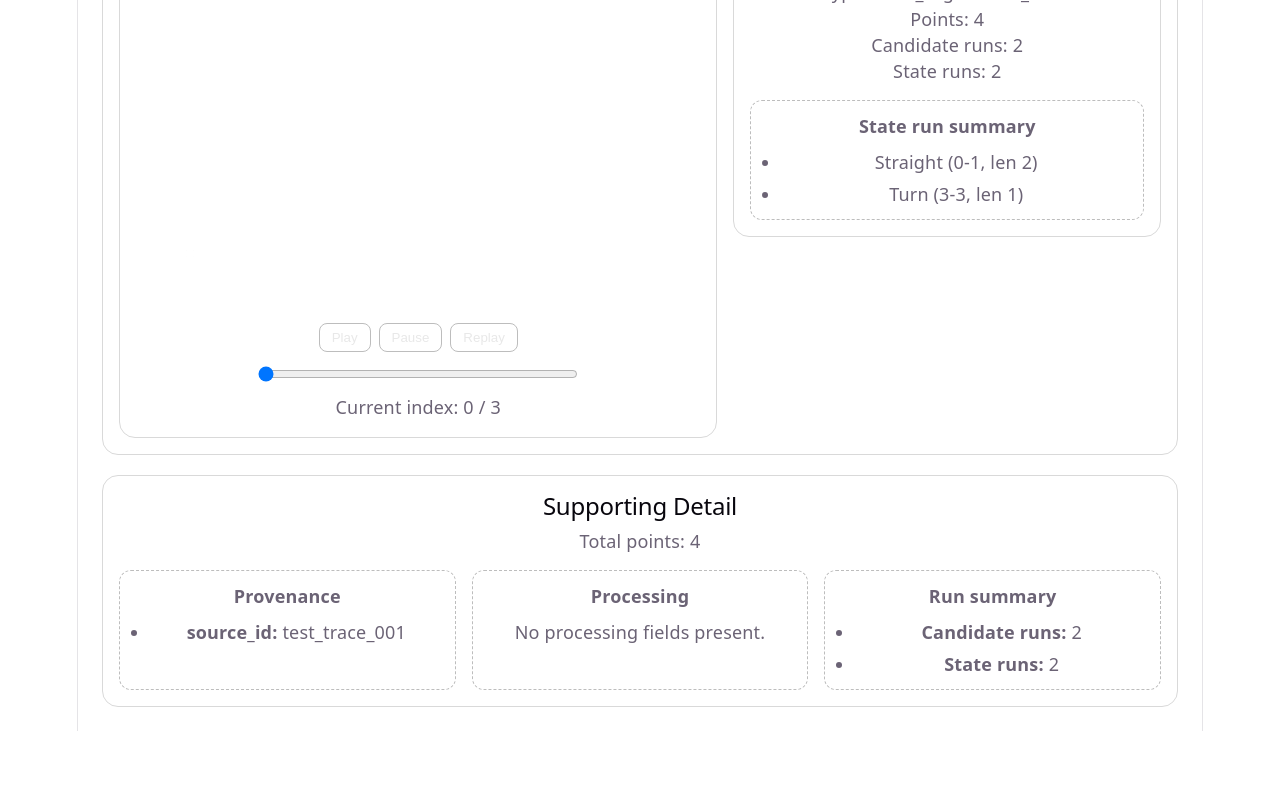
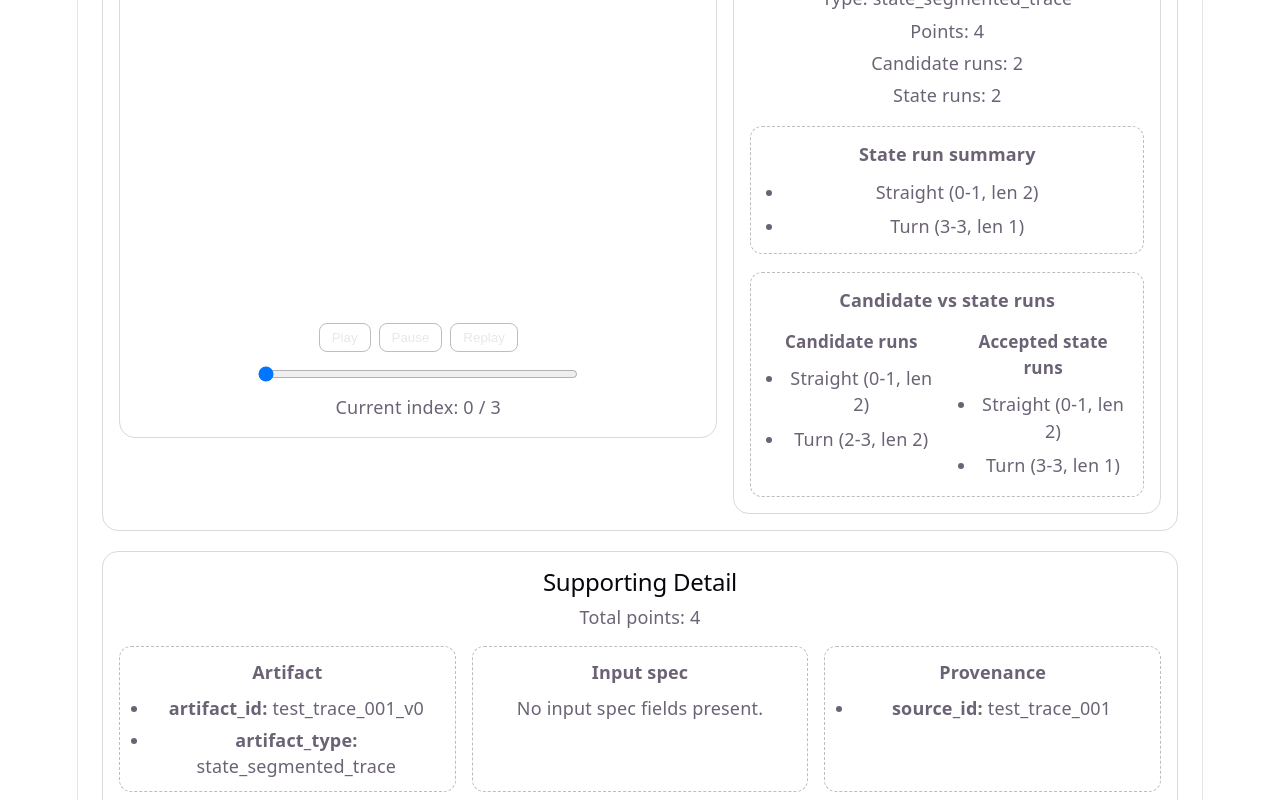
Before and after one commit to cperryresearch/pc-msat-audit-interface, a React (Vite) app in the folder pc-maw/: page / in a window 1280 px wide. Shown: the part 480-1280 px from the top of the page. Before the commit the page ends 1211 px from the top, so only its background shows below. Built offline with nearby package versions, Linux system fonts and the light colour scheme.

Commit message:
Refine PC-MAW audit and supporting detail presentation

```diff
--- a/pc-maw/src/App.css
+++ b/pc-maw/src/App.css
@@ -119,26 +119,64 @@
   width: min(320px, 100%);
 }
 
+.pcmaw-audit-pane p {
+  margin: 6px 0;
+}
+
 .pcmaw-audit-summary-block {
-  margin-top: 16px;
-  padding: 12px;
+  margin-top: 18px;
+  padding: 14px;
   border: 1px dashed #bdbdbd;
   border-radius: 12px;
 }
 
 .pcmaw-audit-summary-block h3 {
   margin-top: 0;
-  margin-bottom: 10px;
+  margin-bottom: 12px;
   font-size: 1rem;
 }
 
 .pcmaw-audit-run-list {
   margin: 0;
-  padding-left: 18px;
+  padding-left: 20px;
+}
+
+.pcmaw-audit-run-item {
+  line-height: 1.45;
 }
 
 .pcmaw-audit-run-item + .pcmaw-audit-run-item {
-  margin-top: 6px;
+  margin-top: 8px;
+}
+
+.pcmaw-audit-comparison-block {
+  margin-top: 18px;
+  padding: 14px;
+  border: 1px dashed #bdbdbd;
+  border-radius: 12px;
+}
+
+.pcmaw-audit-comparison-block h3 {
+  margin-top: 0;
+  margin-bottom: 12px;
+  font-size: 1rem;
+}
+
+.pcmaw-audit-comparison-grid {
+  display: grid;
+  grid-template-columns: 1fr 1fr;
+  gap: 20px;
+  align-items: start;
+}
+
+.pcmaw-audit-comparison-column {
+  padding: 4px 0;
+}
+
+.pcmaw-audit-comparison-column h4 {
+  margin-top: 0;
+  margin-bottom: 10px;
+  font-size: 0.95rem;
 }
 
 .pcmaw-supporting-detail-grid {
@@ -174,3 +212,10 @@
     grid-template-columns: 1fr;
   }
 }
+
+@media (max-width: 900px) {
+  .pcmaw-audit-comparison-grid {
+    grid-template-columns: 1fr;
+    gap: 14px;
+  }
+}
--- a/pc-maw/src/components/AuditPane.tsx
+++ b/pc-maw/src/components/AuditPane.tsx
@@ -42,6 +42,42 @@ export default function AuditPane({ artifact }: AuditPaneProps) {
           </ul>
         )}
       </div>
+
+      <div className="pcmaw-audit-comparison-block">
+        <h3>Candidate vs state runs</h3>
+
+        <div className="pcmaw-audit-comparison-grid">
+          <div className="pcmaw-audit-comparison-column">
+            <h4>Candidate runs</h4>
+            {candidateRuns.length === 0 ? (
+              <p>No candidate runs present.</p>
+            ) : (
+              <ul className="pcmaw-audit-run-list">
+                {candidateRuns.map((run, index) => (
+                  <li key={index} className="pcmaw-audit-run-item">
+                    {formatRunLabel(run)}
+                  </li>
+                ))}
+              </ul>
+            )}
+          </div>
+
+          <div className="pcmaw-audit-comparison-column">
+            <h4>Accepted state runs</h4>
+            {stateRuns.length === 0 ? (
+              <p>No accepted state runs present.</p>
+            ) : (
+              <ul className="pcmaw-audit-run-list">
+                {stateRuns.map((run, index) => (
+                  <li key={index} className="pcmaw-audit-run-item">
+                    {formatRunLabel(run)}
+                  </li>
+                ))}
+              </ul>
+            )}
+          </div>
+        </div>
+      </div>
     </section>
   );
 }
--- a/pc-maw/src/components/SupportingDetailRegion.tsx
+++ b/pc-maw/src/components/SupportingDetailRegion.tsx
@@ -5,7 +5,11 @@ function formatMetadataValue(value: unknown): string {
     return "Unavailable";
   }
 
-  if (typeof value === "string" || typeof value === "number" || typeof value === "boolean") {
+  if (
+    typeof value === "string" ||
+    typeof value === "number" ||
+    typeof value === "boolean"
+  ) {
     return String(value);
   }
 
@@ -15,6 +19,8 @@ function formatMetadataValue(value: unknown): string {
 export default function SupportingDetailRegion({
   artifact,
 }: SupportingDetailRegionProps) {
+  const artifactEntries = Object.entries(artifact.artifact);
+  const inputSpecEntries = Object.entries(artifact.input_spec);
   const provenanceEntries = Object.entries(artifact.provenance);
   const processingEntries = Object.entries(artifact.processing);
 
@@ -24,6 +30,36 @@ export default function SupportingDetailRegion({
       <p>Total points: {artifact.points.length}</p>
 
       <div className="pcmaw-supporting-detail-grid">
+        <div className="pcmaw-supporting-detail-block">
+          <h3>Artifact</h3>
+          {artifactEntries.length === 0 ? (
+            <p>No artifact fields present.</p>
+          ) : (
+            <ul className="pcmaw-detail-list">
+              {artifactEntries.map(([key, value]) => (
+                <li key={key}>
+                  <strong>{key}:</strong> {formatMetadataValue(value)}
+                </li>
+              ))}
+            </ul>
+          )}
+        </div>
+
+        <div className="pcmaw-supporting-detail-block">
+          <h3>Input spec</h3>
+          {inputSpecEntries.length === 0 ? (
+            <p>No input spec fields present.</p>
+          ) : (
+            <ul className="pcmaw-detail-list">
+              {inputSpecEntries.map(([key, value]) => (
+                <li key={key}>
+                  <strong>{key}:</strong> {formatMetadataValue(value)}
+                </li>
+              ))}
+            </ul>
+          )}
+        </div>
+
         <div className="pcmaw-supporting-detail-block">
           <h3>Provenance</h3>
           {provenanceEntries.length === 0 ? (
@@ -58,10 +94,12 @@ export default function SupportingDetailRegion({
           <h3>Run summary</h3>
           <ul className="pcmaw-detail-list">
             <li>
-              <strong>Candidate runs:</strong> {artifact.run_summary.candidate_state_runs.length}
+              <strong>Candidate runs:</strong>{" "}
+              {artifact.run_summary.candidate_state_runs.length}
             </li>
             <li>
-              <strong>State runs:</strong> {artifact.run_summary.state_runs.length}
+              <strong>State runs:</strong>{" "}
+              {artifact.run_summary.state_runs.length}
             </li>
           </ul>
         </div>
```
